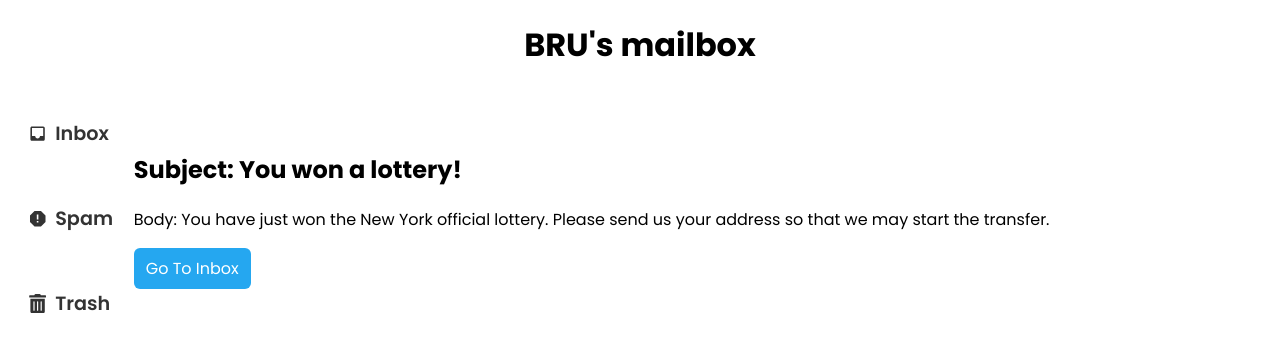
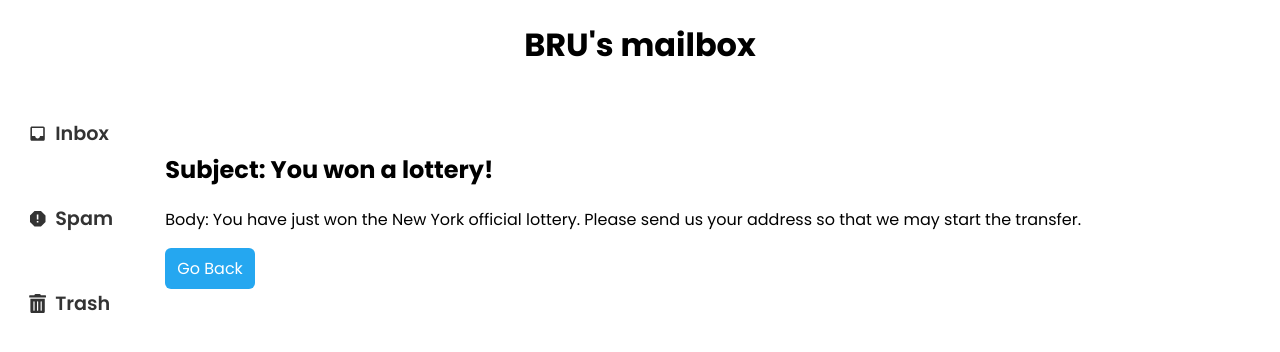
Before and after one commit to brupadhyay/BRUmail, a React (Vite) app: page /01d5cabc-e0c5-42da-853d-7f167b16db36 in a window 1280 px wide. Shown: the top 352 px of the page. Built offline with nearby package versions, Linux system fonts and the light colour scheme.

Commit message:
FEAT: Go Back Button Added to View Detail Page

```diff
--- a/src/components/Header.jsx
+++ b/src/components/Header.jsx
@@ -2,6 +2,9 @@ import { NavLink } from "react-router-dom";
 import { MdInbox } from "react-icons/md";
 import { RiSpam2Fill } from "react-icons/ri";
 import { FaTrashAlt } from "react-icons/fa";
+import { useContext } from "react";
+import { SpamContext } from "../context/SpamContext";
+import { TrashContext } from "../context/TrashContext";
 
 const getActiveStyle = ({ isActive }) => ({
   color: isActive ? "#268df0" : "#333",
@@ -13,6 +16,9 @@ const getActiveStyle = ({ isActive }) => ({
 });
 
 export default function Header() {
+  const { spam } = useContext(SpamContext);
+  const { trash } = useContext(TrashContext);
+
   return (
     <div className="header">
       <NavLink style={getActiveStyle} to="/">
@@ -33,6 +39,9 @@ export default function Header() {
             }}
           />
           Spam
+          {spam.length > 0 && (
+            <small className="mail-counter-for-pages">{spam.length}</small>
+          )}
         </span>
       </NavLink>
       <NavLink style={getActiveStyle} to="/trash">
@@ -43,6 +52,9 @@ export default function Header() {
             }}
           />
           Trash
+          {trash.length > 0 && (
+            <small className="mail-counter-for-pages">{trash.length}</small>
+          )}
         </span>
       </NavLink>
     </div>
--- a/src/index.css
+++ b/src/index.css
@@ -43,6 +43,10 @@ label {
     flex-direction: column;
 }
 
+.header a{
+    position: relative;
+}
+
 .header span{
     display: flex;
     align-items: center;
@@ -50,8 +54,15 @@ label {
     padding: 4px 8px;
 }
 
+.header .mail-counter-for-pages {
+    color: var(--darkred-color);
+    position: absolute;
+    right: 4px;
+    top: 0;
+}
+
 .mail-initial-page {
-    width: 90%;
+    width: 85%;
     margin: auto;
 }
 
--- a/src/pages/IndividualMailPage.jsx
+++ b/src/pages/IndividualMailPage.jsx
@@ -23,8 +23,8 @@ export default function IndividualMailPage() {
     <div className="mail-initial-page">
       <h2>Subject: {mailToDisplay?.subject}</h2>
       <p>Body: {mailToDisplay?.content}</p>
-      <button className="single-mail-btn" onClick={() => navigate("/")}>
-        Go To Inbox
+      <button className="single-mail-btn" onClick={() => navigate(-1)}>
+        Go Back
       </button>
     </div>
   );
```
